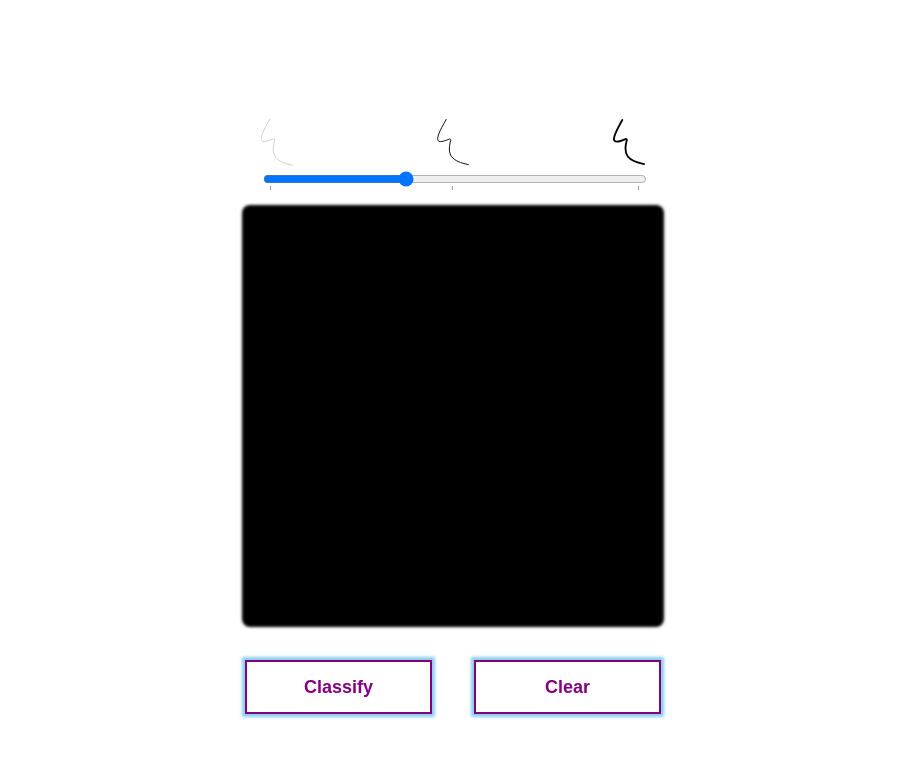
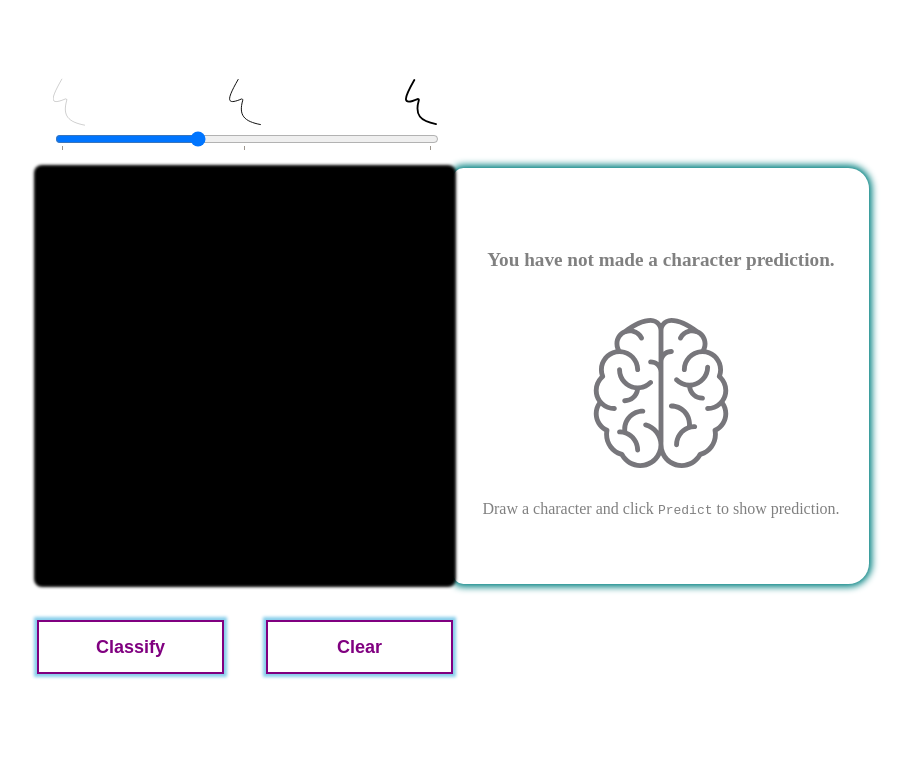
Before and after one commit to mayoras/devanagari-classifier, a SvelteKit app in the folder devan-web/: page / in a window 1280 px wide. Shown: the top 758 px of the page, without its empty margins (187-1096 px from the left). Built offline with nearby package versions, Linux system fonts and the light colour scheme.

Commit message:
no predictions card

```diff
--- a/devan-web/src/routes/+page.svelte
+++ b/devan-web/src/routes/+page.svelte
@@ -18,6 +18,7 @@
 	let canvas: Canvas;
 	let pencilThickness = DEFAULT_PENCIL_THICKNESS;
 	let numCanvases = 1;
+	let predicted = false;
 
 	async function sendPayload(payload: PayloadImageProps[]) {
 		try {
@@ -66,7 +67,8 @@
 	}
 </script>
 
-<div class="container">
+<main class="main-container">
+	<div class="canvas-container">
 		<div>
 			<div>
 				<div class="pencil-ctls">
@@ -96,7 +98,89 @@
 		</div>
 	</div>
 
+	<div
+		class="pred-container"
+		style="width: {IMG_WIDTH * DRAW_POINTER_SIZE}px; height: {IMG_HEIGHT * DRAW_POINTER_SIZE}px;"
+	>
+		<div class="card">
+			<div class="card-content">
+				{#if predicted}
+					<h2 class="pred-title">Your character is:</h2>
+					<img src="" alt="" />
+					<span class="pred-character-name"><i>Put character name</i></span>
+				{:else}
+					<h2 class="pred-title">You have not made a character prediction.</h2>
+					<img src="/svg/Brain.svg" alt="Gray Brain Icon" />
+					<span class="pred-no-character"
+						>Draw a character and click <code>Predict</code> to show prediction.</span
+					>
+				{/if}
+			</div>
+		</div>
+	</div>
+</main>
+
 <style>
+	.pred-container {
+		margin-top: 1em;
+		z-index: -1;
+	}
+
+	.card {
+		display: flex;
+		justify-content: center;
+
+		width: 100%;
+		height: 100%;
+		background-color: white;
+		border-radius: 2.5% 5% 5% 2.5%;
+
+		box-shadow: 0 0 7px 3px teal;
+	}
+
+	.card-content {
+		display: flex;
+		flex-direction: column;
+		justify-content: center;
+		align-items: center;
+		text-align: center;
+
+		color: gray;
+		font-weight: 500;
+	}
+
+	.pred-title {
+		font-size: larger;
+		font-weight: bolder;
+		margin-bottom: 15px;
+	}
+
+	.card-content > img {
+		width: 150px;
+		height: 150px;
+		padding: 2em;
+	}
+
+	.main-container {
+		display: flex;
+		justify-content: center;
+		align-items: center;
+	}
+
+	.canvas-container {
+		display: flex;
+		height: 90vh;
+		justify-content: center;
+		align-items: center;
+	}
+
+	.actions {
+		display: flex;
+		justify-content: space-between;
+		align-items: center;
+		margin-top: 2em;
+	}
+
 	.pencil-ctls {
 		display: flex;
 		flex-direction: column;
@@ -113,18 +197,4 @@
 		width: 2rem;
 		height: 3rem;
 	}
-
-	.container {
-		display: flex;
-		height: 100vh;
-		justify-content: center;
-		align-items: center;
-	}
-
-	.actions {
-		display: flex;
-		justify-content: space-between;
-		align-items: center;
-		margin-top: 2em;
-	}
 </style>
```
Also changed, not shown: devan-web/static/svg/Brain.svg (added). Lines whose indentation alone changed are shown as unchanged.
